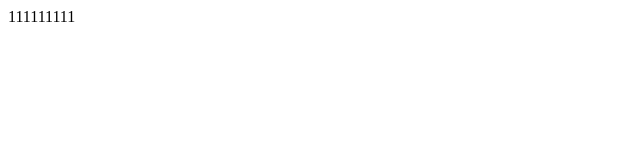
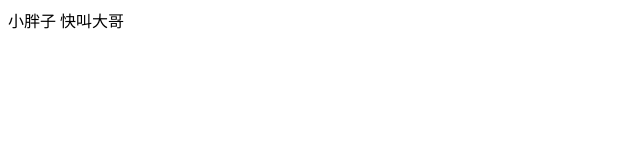
Before and after one commit to luowenjian123/luowenjian123.gethub.io, a plain HTML site: page index.html in a window 1280 px wide. Shown: the full height of the page, 0-640 px from the left. Drawn offline with Linux system fonts and the light colour scheme.

Commit message:
luowenjian

```diff
--- a/index.html
+++ b/index.html
@@ -5,6 +5,6 @@
     <title>Title</title>
 </head>
 <body>
-111111111
+小胖子  快叫大哥
 </body>
 </html>
```
